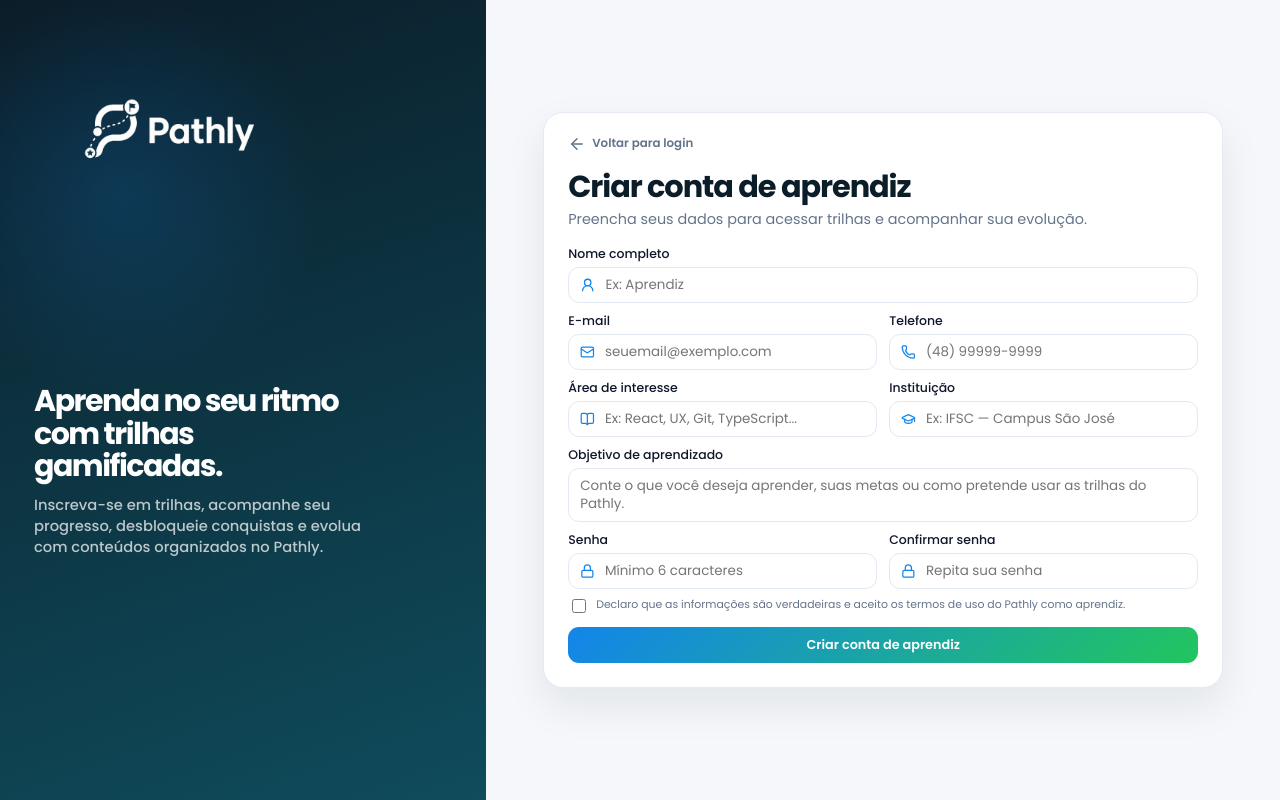
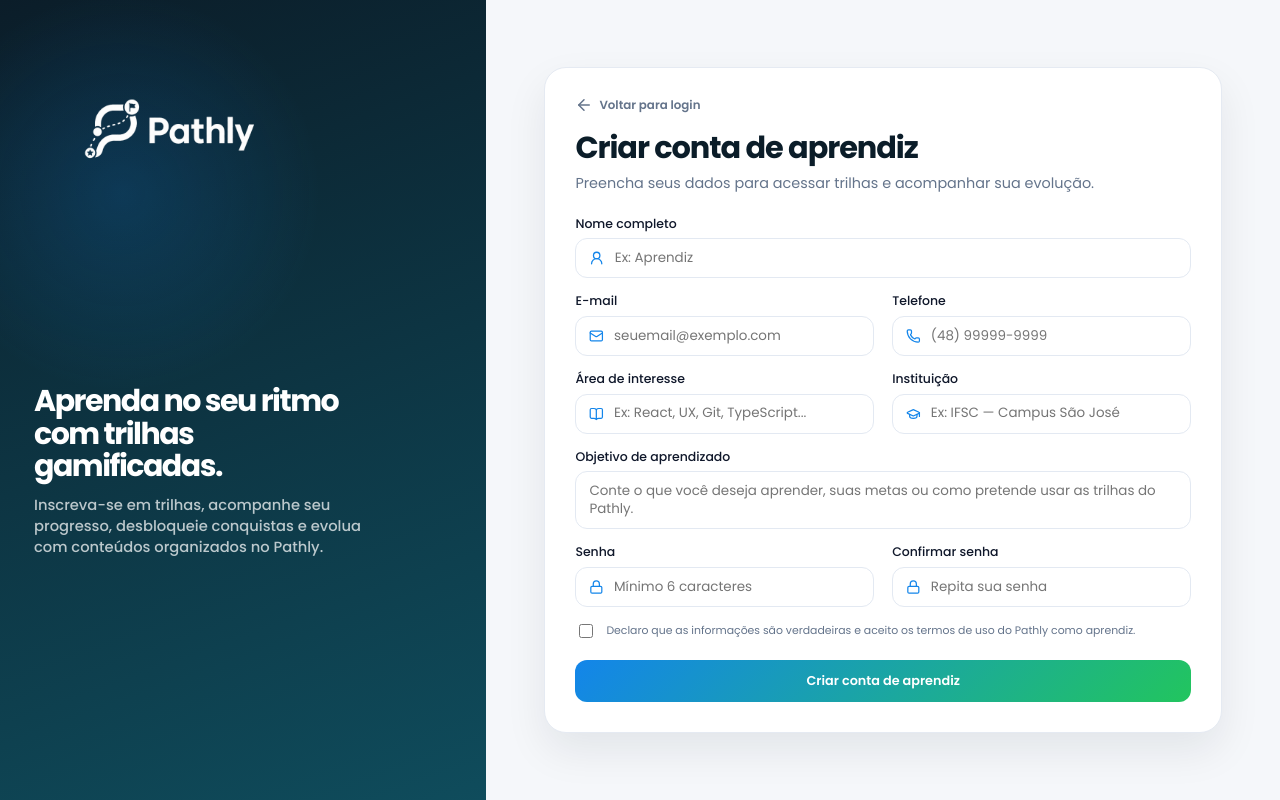
Before and after one commit to victorlcrd/IFSC-IHC-Pathly, a React (Vite) app in the folder telas-pathly/: page / in a window 1280 px wide. Both pictures are taken after a click on the button "Quero seguir uma trilha". Built offline with nearby package versions, Linux system fonts and the light colour scheme.

Commit message:
ajuste em tela de cadastro

```diff
--- a/telas-pathly/src/styles/pathly-theme.css
+++ b/telas-pathly/src/styles/pathly-theme.css
@@ -2983,3 +2983,115 @@ button,
     max-width: 205px;
   }
 }
+
+/* Cadastro: mais respiro entre textos e campos */
+.creator-register-main {
+  padding: clamp(26px, 5vh, 46px) clamp(34px, 5vw, 58px);
+}
+
+.creator-register-card {
+  max-width: 700px;
+  padding: 28px 30px 30px;
+  border-radius: 22px;
+}
+
+.creator-register-back {
+  margin-bottom: 18px;
+}
+
+.creator-register-heading {
+  margin-top: 0;
+  margin-bottom: 22px;
+}
+
+.creator-register-heading .creator-register-eyebrow {
+  display: none !important;
+}
+
+.creator-register-heading h2,
+.creator-register-success h2 {
+  margin-bottom: 8px;
+}
+
+.creator-register-heading p,
+.creator-register-success p {
+  line-height: 1.45;
+}
+
+.creator-register-form {
+  gap: 15px 18px;
+}
+
+.creator-register-field {
+  gap: 7px;
+  line-height: 1.25;
+}
+
+.creator-register-field span {
+  min-height: 40px;
+  padding: 8px 13px;
+  border-radius: 12px;
+}
+
+.creator-register-field input,
+.creator-register-field textarea {
+  line-height: 1.35;
+}
+
+.creator-register-field textarea {
+  min-height: 58px;
+  padding: 10px 13px;
+  border-radius: 12px;
+}
+
+.creator-register-terms {
+  gap: 10px;
+  margin-top: 1px;
+  line-height: 1.4;
+}
+
+.creator-register-submit {
+  min-height: 42px;
+  margin-top: 4px;
+  border-radius: 12px;
+}
+
+@media (max-height: 740px) and (min-width: 981px) {
+  .creator-register-main {
+    padding: 20px 34px;
+  }
+
+  .creator-register-card {
+    padding: 22px 24px 24px;
+  }
+
+  .creator-register-back {
+    margin-bottom: 12px;
+  }
+
+  .creator-register-heading {
+    margin-bottom: 14px;
+  }
+
+  .creator-register-form {
+    gap: 10px 14px;
+  }
+
+  .creator-register-field {
+    gap: 6px;
+  }
+
+  .creator-register-field span {
+    min-height: 38px;
+    padding: 7px 12px;
+  }
+
+  .creator-register-field textarea {
+    min-height: 50px;
+    padding: 8px 12px;
+  }
+
+  .creator-register-submit {
+    min-height: 40px;
+  }
+}
```
